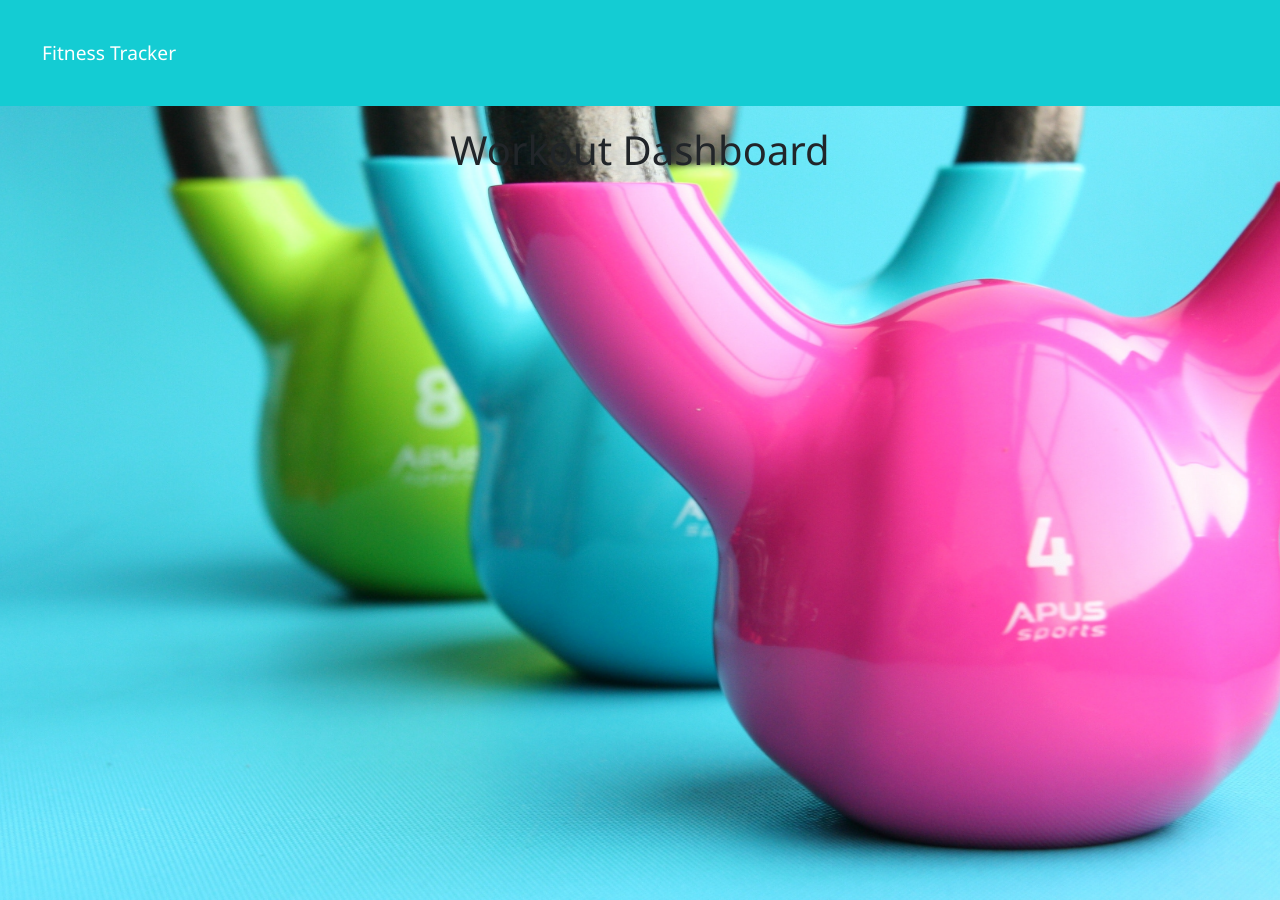
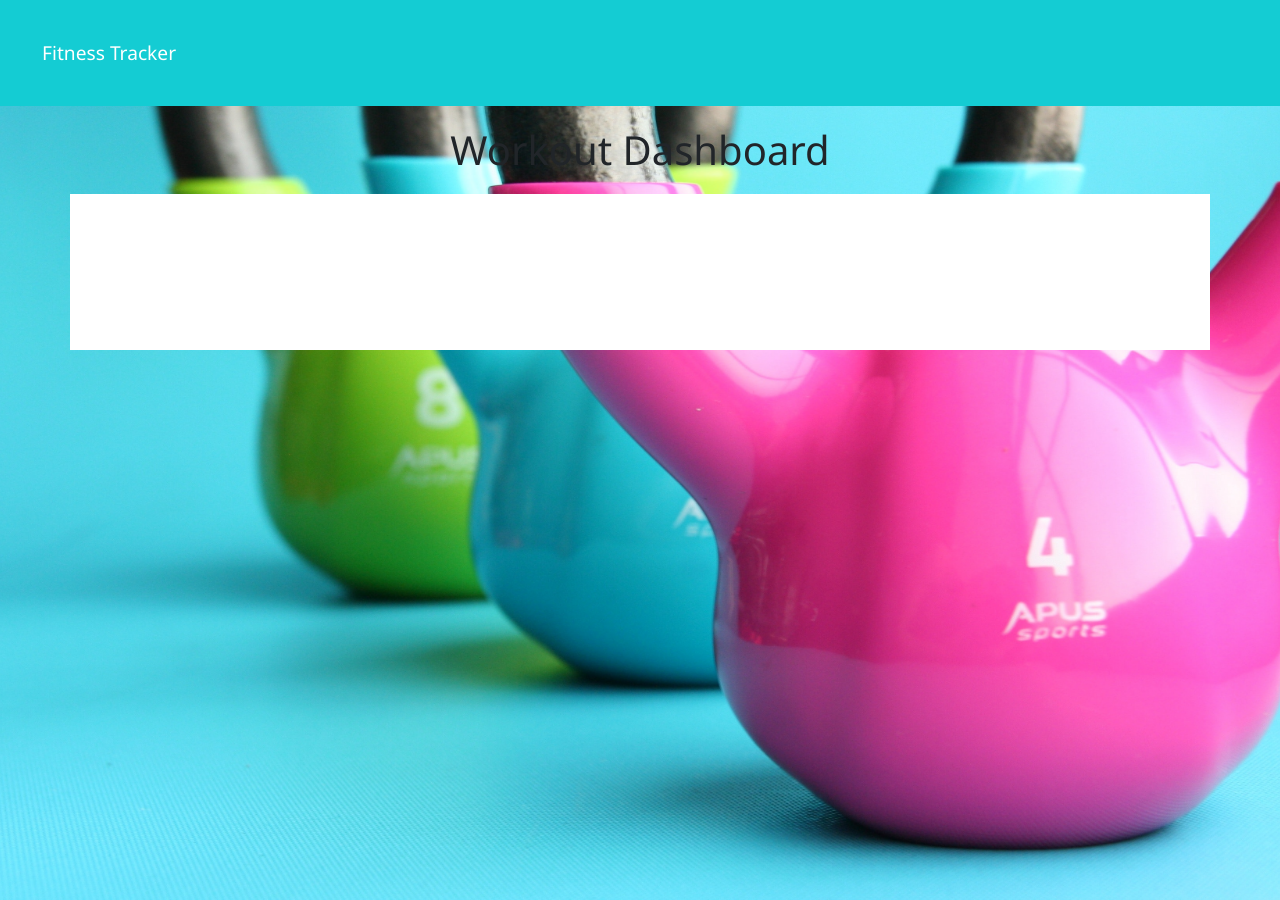
Before and after one commit to NDaruwalla/fitness-tracker, a website: page public/stats.html in a window 1280 px wide. Drawn offline with nearby package versions, Linux system fonts and the light colour scheme; no server answers.

Commit message:
customized css graph style to make graph background lighter so data could be seen more easily, added class to html, deleted unused lift.png image

```diff
--- a/public/css/style.css
+++ b/public/css/style.css
@@ -47,7 +47,7 @@ nav a {
 }
 
 nav a:hover {
-  background-color: #0ee267;
+  background-color: #11ca5e;
   color: #3e4643;
 }
 
@@ -449,3 +449,7 @@ form > button {
     right: -320px;
   }
 }
+
+.bkg-white {
+  background-color: white;
+}
--- a/public/stats.html
+++ b/public/stats.html
@@ -21,10 +21,10 @@
     <div class="container mt">
       <h1 class="text-center">Workout Dashboard</h1>
       <div class="row mt">
-        <div class="col-md-6">
+        <div class="col-md-6 bkg-white">
           <canvas id="canvas"></canvas>
         </div>
-        <div class="col-md-6">
+        <div class="col-md-6 bkg-white">
           <canvas id="canvas2"></canvas>
         </div>
       </div>
```
Also changed, not shown: public/images/dashboard.jpg, public/images/lift.png (deleted).
